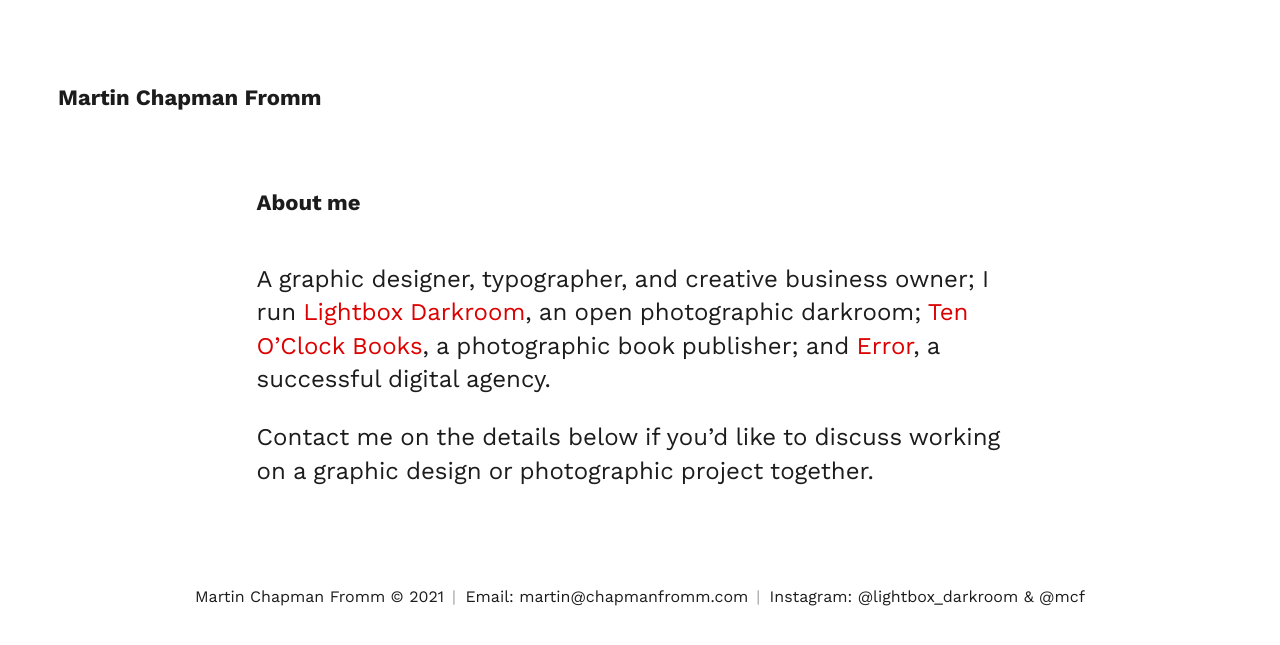
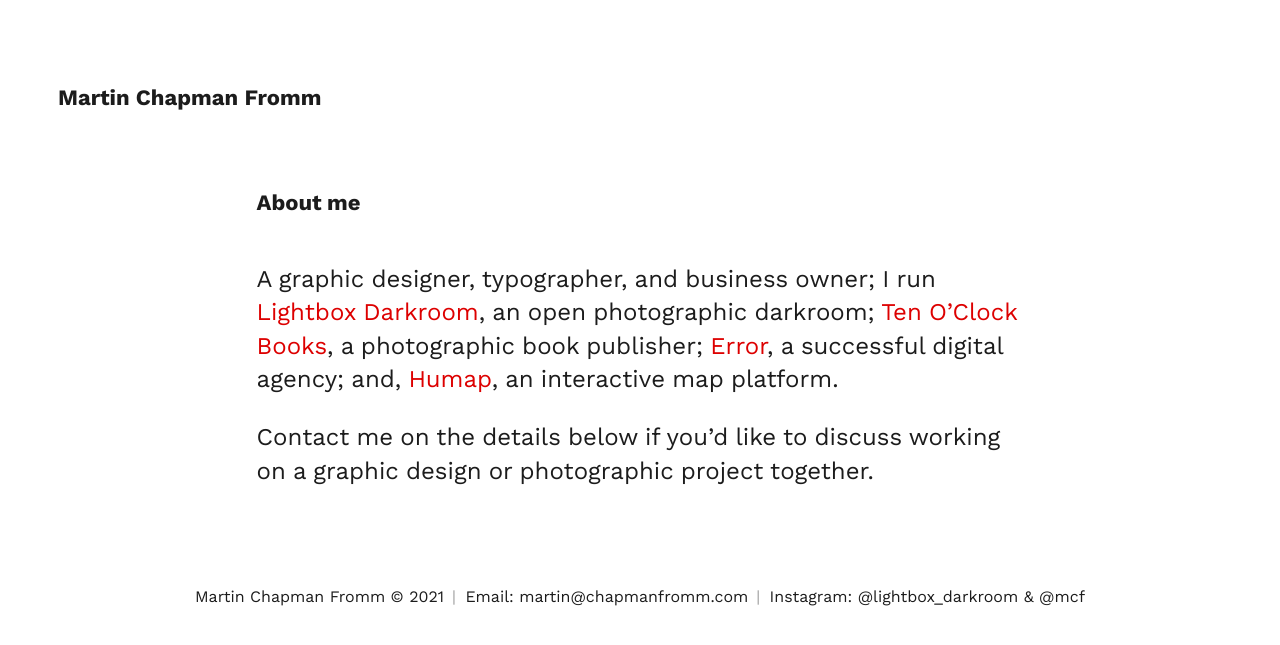
Before and after one commit to martincf/chapmanfromm, a Jekyll site: the page built from index.md, in a window 1280 px wide. Shown: the top 645 px of the page. Built offline with Jekyll 4.4.1, drawn with Linux system fonts in a browser that asks for light colours; our own code applies the rules of GitHub Pages for plain Markdown files.

Commit message:
Updated bio

```diff
--- a/index.md
+++ b/index.md
@@ -4,6 +4,6 @@
 
 # About me
 
-A graphic designer, typographer, and creative business owner; I run [Lightbox Darkroom](http://www.lightbox.photo), an open photographic darkroom; [Ten O'Clock Books](https://www.tenoclockbooks.com), a photographic book publisher; and [Error](https://www.error.agency), a successful digital agency.
+A graphic designer, typographer, and business owner; I run [Lightbox Darkroom](http://www.lightbox.photo), an open photographic darkroom; [Ten O'Clock Books](https://www.tenoclockbooks.com), a photographic book publisher;  [Error](https://www.error.agency), a successful digital agency; and, [Humap](https://humap.me), an interactive map platform.
 
 Contact me on the details below if you'd like to discuss working on a graphic design or photographic project together.
```
Also changed, not shown: _sass/_theme.scss (+0 -9 lines), 1 other file.
